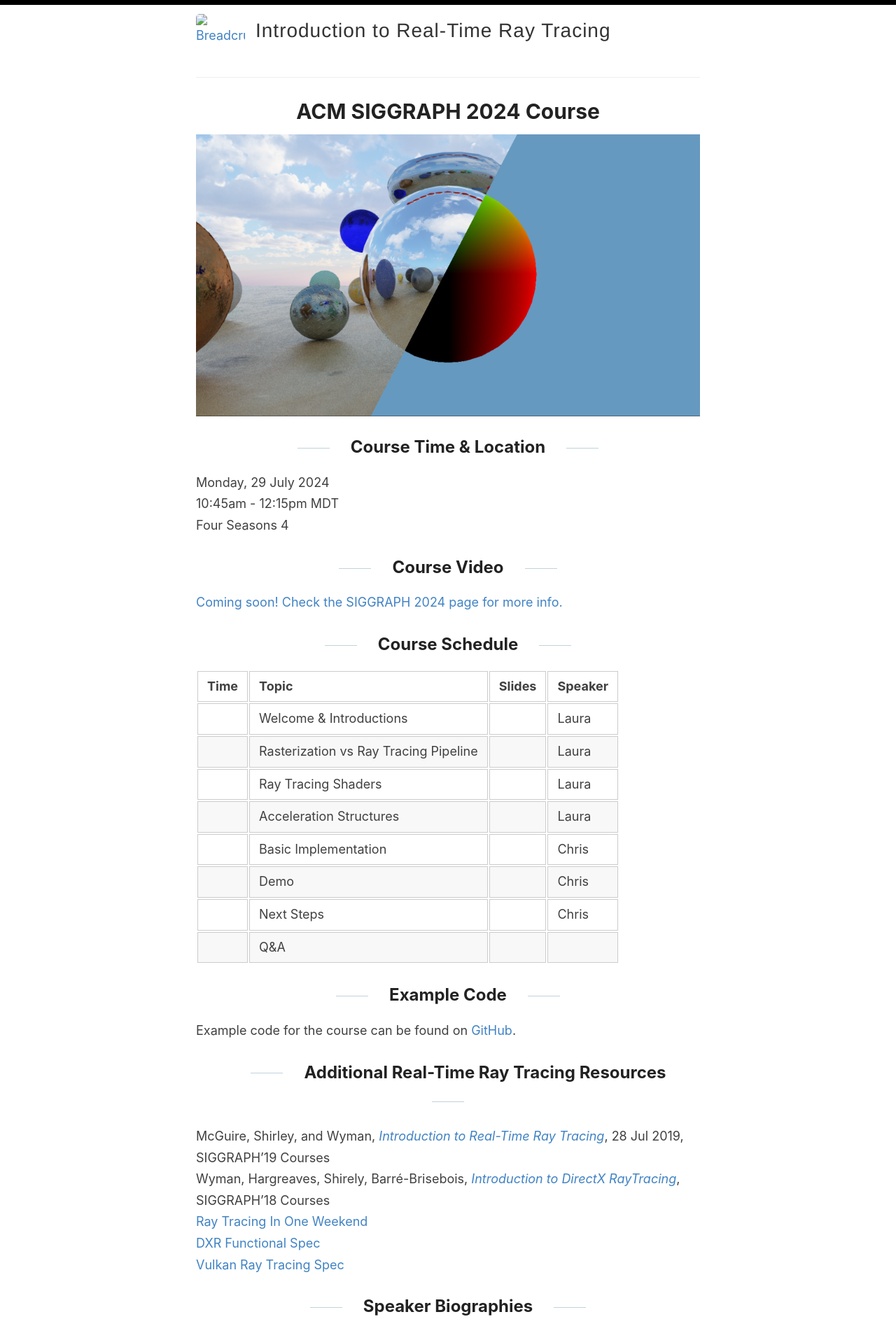
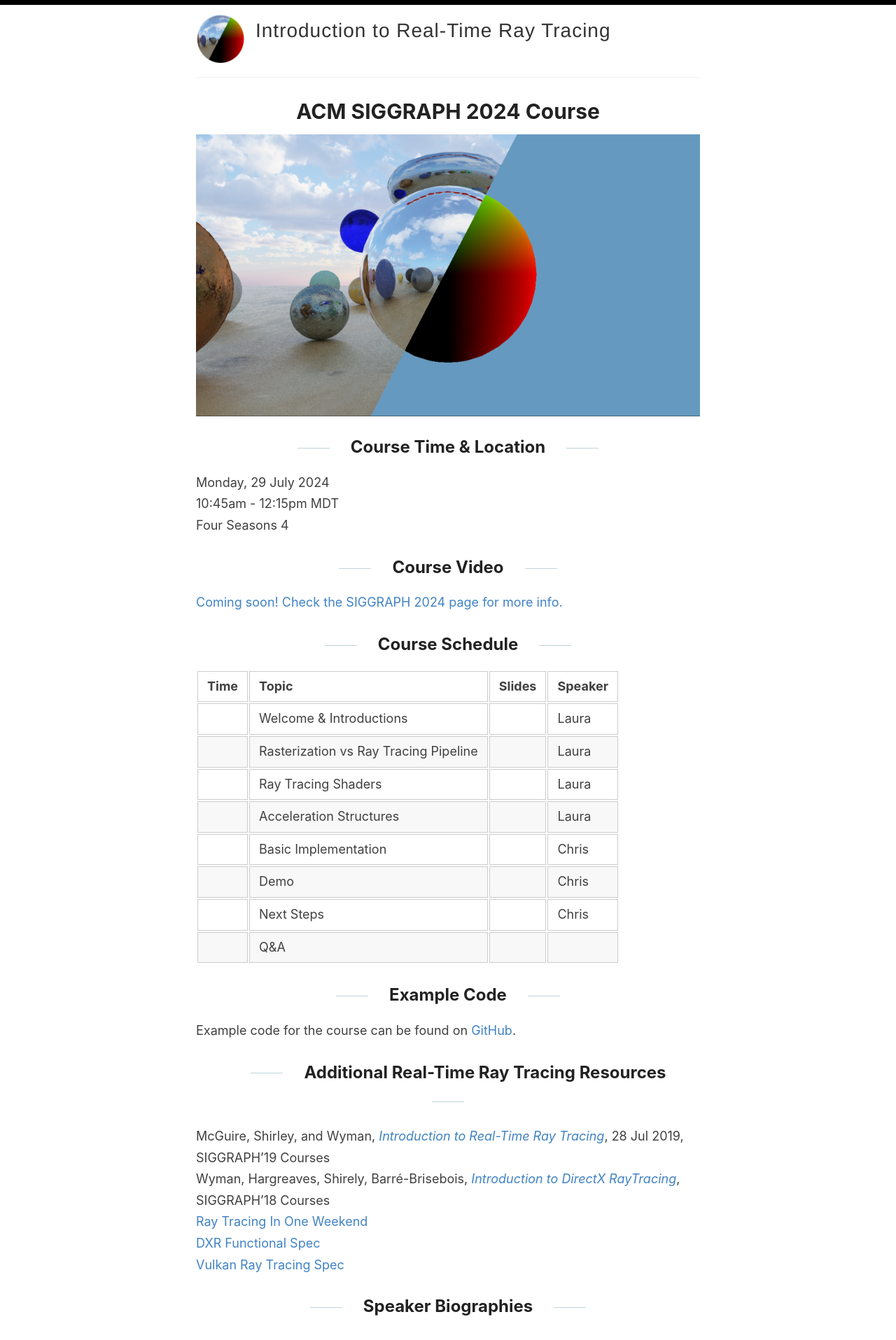
Before and after one commit to theanimatorreturns/BreadcrumbsIntroductionToRealTimeRayTracing, a Jekyll site: the page built from index.html, in a window 1280 px wide. Shown: the top 1915 px of the page at 70% size. Built offline with Jekyll 4.4.1, drawn with Linux system fonts in a browser that asks for light colours; the list of posts is cut into pages by our own code.

Commit message:
Update _config.yml

```diff
--- a/_config.yml
+++ b/_config.yml
@@ -12,7 +12,7 @@ author: Chris Cascioli and Laura Reznikov
 description:
 
 # URL of your avatar or profile pic (you could use your GitHub profile pic)
-avatar: #/images/reverie.png
+avatar: /images/reverie.png
 
 #
 # Flags below are optional
```
